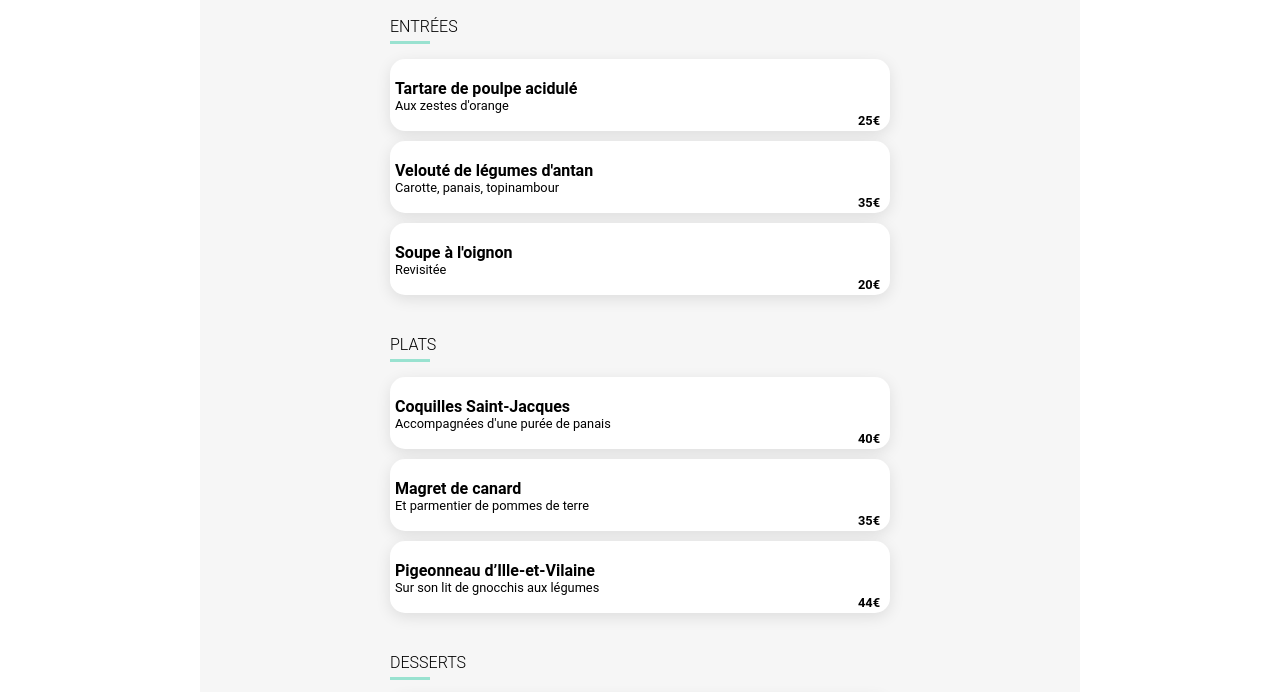
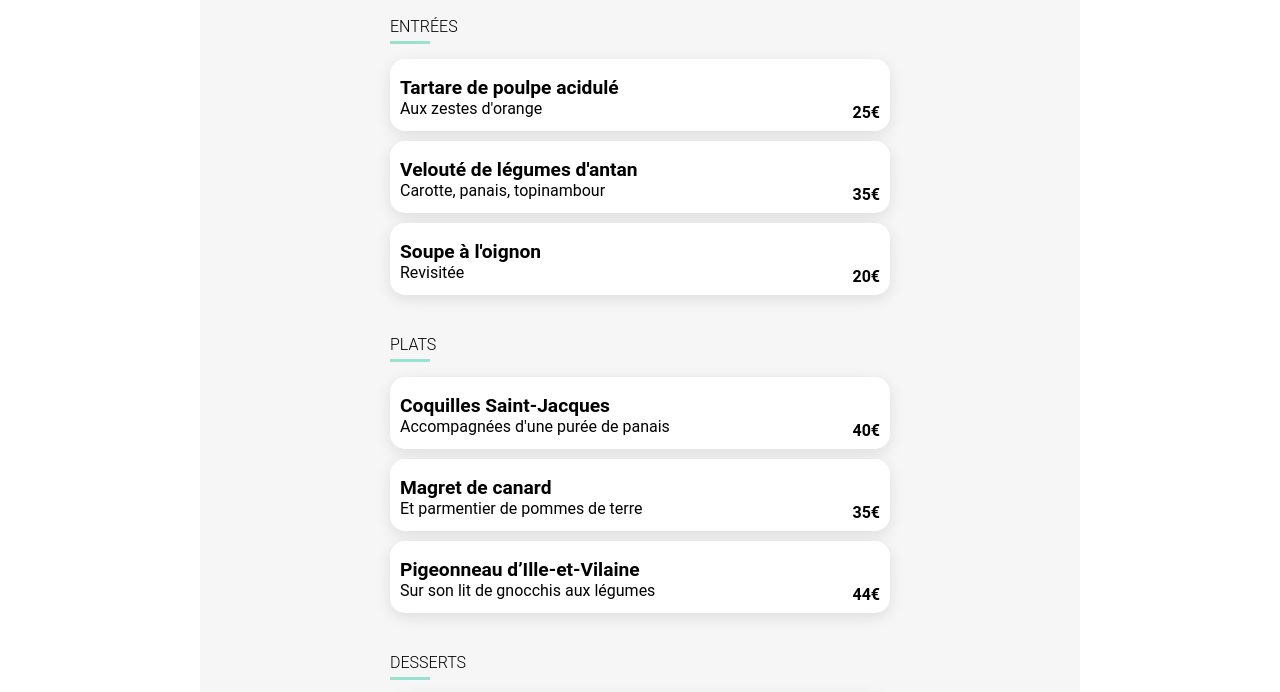
Before and after one commit to Ita-developpeur/ohmyfood, a website: page menus/a-la-francaise.html in a window 1280 px wide. Shown: the part 635-1327 px from the top of the page. Drawn offline with Linux system fonts and the light colour scheme; a web font is replaced by a local one.

Commit message:
Fix ellipsis

```diff
--- a/style/sass/src/_classes.scss
+++ b/style/sass/src/_classes.scss
@@ -295,23 +295,24 @@
         font-weight: 700;
         right: 10px;
         position: relative;
+        bottom: 15px;
       }
 
       .nom-plats {
         display: flex;
         flex-direction: column;
-        padding: 20px 0px 0px 5px;
+        padding: 17px 95px 0px 10px;
         overflow: hidden;
         white-space: nowrap;
         text-overflow: ellipsis;
       }
 
       h3 {
-        font-size: 1rem;
+        font-size: 1.2rem;
       }
 
       p {
-        font-size: 0.8rem;
+        font-size: 1rem;
       }
 
       h3,
@@ -323,7 +324,7 @@
       .validation i {
         display: flex;
         position: relative;
-        top: -54px;
+        top: -62px;
         height: 460%;
         width: 0px;
         background-color: #99E2D0;
```
Also changed, not shown: style/css/style.css, 1 other file.
